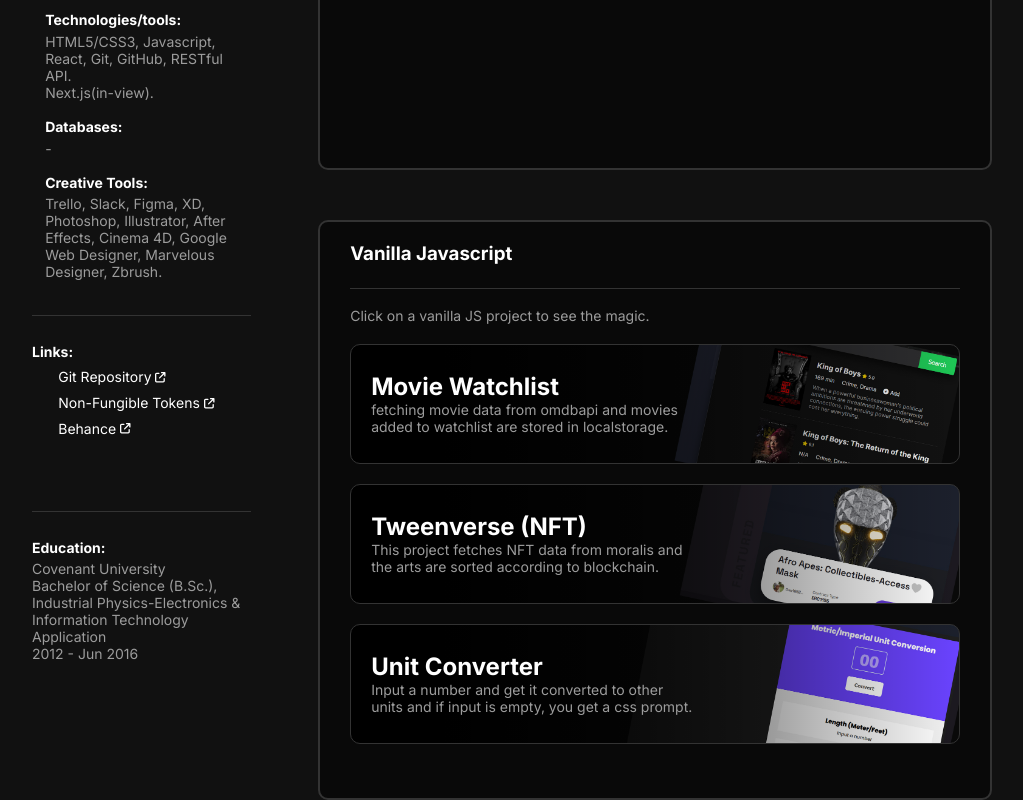
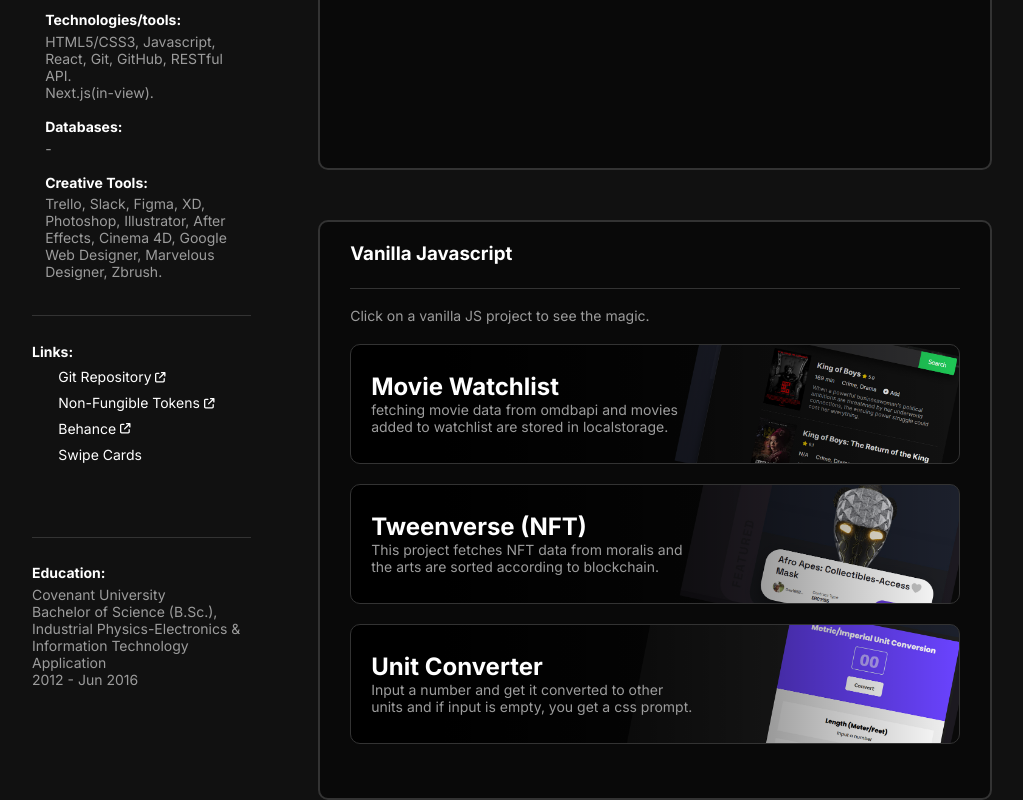
Before and after one commit to nemerem-x/my-portfolio, a React (Vite) app: page / in a window 1280 px wide. Shown: the part 682-1482 px from the top of the page, without its empty margins (128-1151 px from the left). Built offline with nearby package versions, Linux system fonts and the light colour scheme.

Commit message:
added link to side bar

```diff
--- a/components/Sidebar.jsx
+++ b/components/Sidebar.jsx
@@ -2,6 +2,7 @@
 import { useState } from 'react'
 import { FontAwesomeIcon } from '@fortawesome/react-fontawesome'
 import { faArrowUpRightFromSquare } from '@fortawesome/free-solid-svg-icons'
+import { Link } from 'react-router-dom'
 
 export default function Sidebar() {
 
@@ -43,6 +44,8 @@
             <a href='https://github.com/nemerem-x' target="_blank" >Git Repository <FontAwesomeIcon size="xs" icon={faArrowUpRightFromSquare} /></a>
             <a href='https://opensea.io/0x_nemerem' target="_blank" >Non-Fungible Tokens <FontAwesomeIcon size="xs" icon={faArrowUpRightFromSquare} /></a>
             <a href='https://www.behance.net/pilotpreci57ca' target="_blank" >Behance <FontAwesomeIcon size="xs" icon={faArrowUpRightFromSquare} /></a>
+            <Link to="/swipecard">Swipe Cards</Link>
+
           </div>
           <div className="experience">
             <h3>Education:</h3>
```
